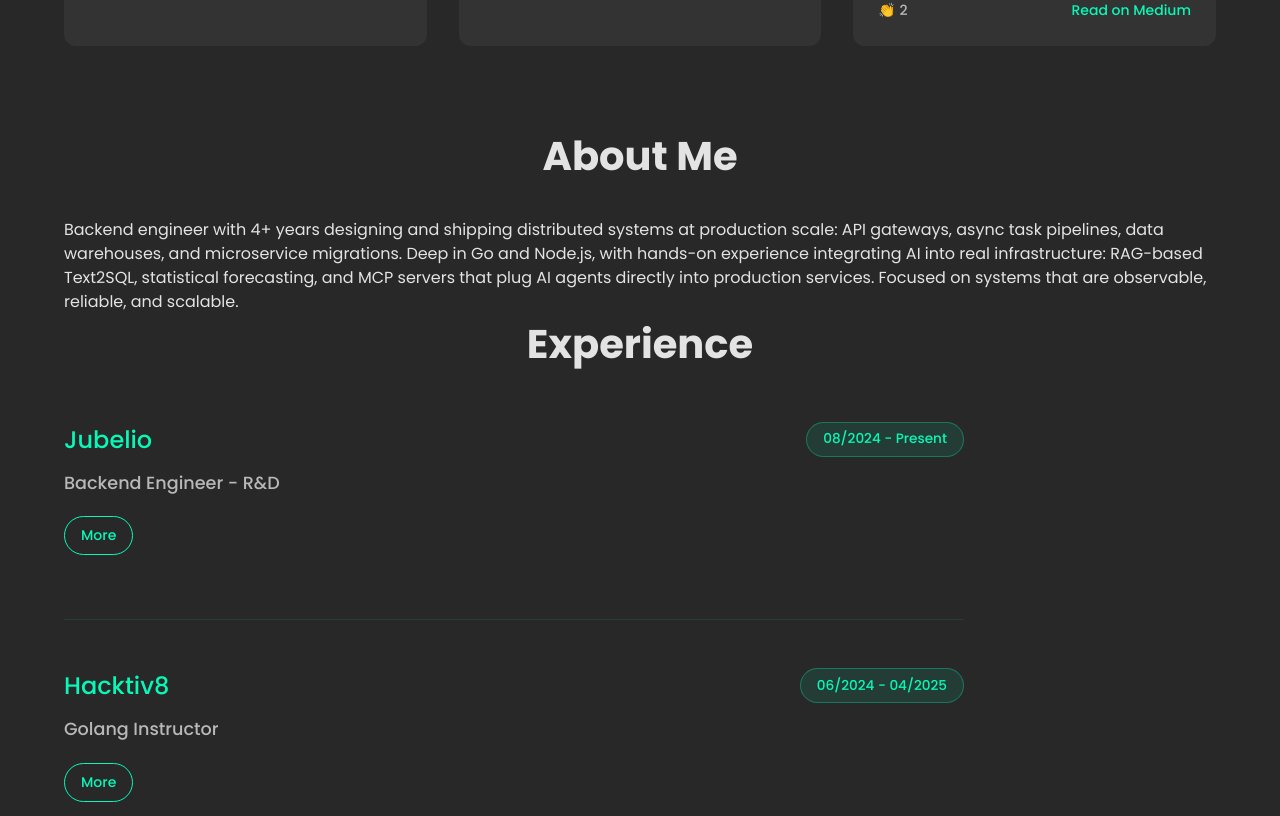
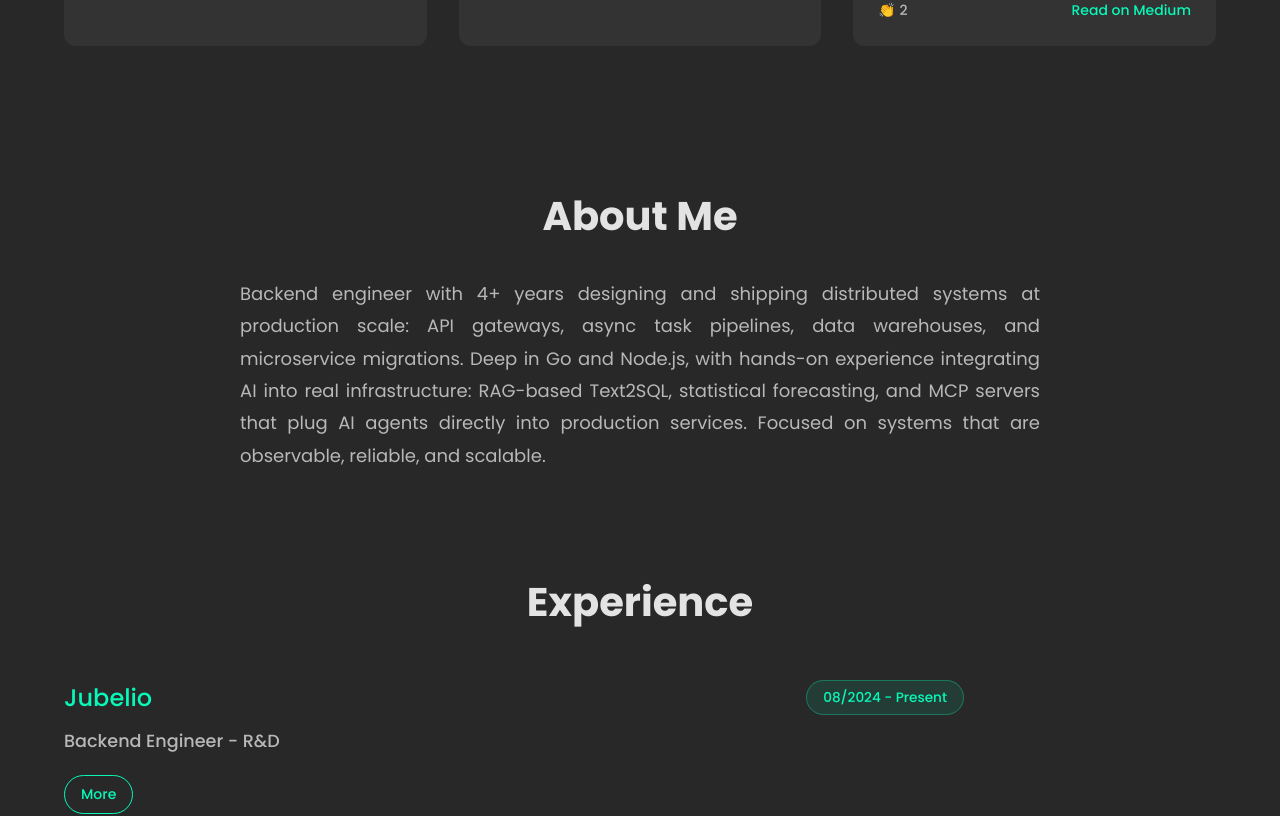
Before and after one commit to alramdein/portfolio-web, a React (Vite) app: page / in a window 1280 px wide. Shown: the part 2576-3392 px from the top of the page. Built offline with nearby package versions, Linux system fonts and the light colour scheme.

Commit message:
misc: about

```diff
--- a/src/App.css
+++ b/src/App.css
@@ -240,7 +240,41 @@
   margin-top: 3rem;
 }
 
+/* About Section */
+.about {
+  padding: 60px 0 40px 0;
+  width: 100%;
+}
+
+.about h2 {
+  font-size: 2.5rem;
+  font-weight: 700;
+  margin-bottom: 2rem;
+  text-align: center;
+}
+
+.about p {
+  max-width: 800px;
+  margin: 0 auto;
+  text-align: justify;
+  font-size: 1.125rem;
+  line-height: 1.8;
+  color: var(--text-muted);
+}
+
 /* Experience Section - Clean & Minimalist */
+.experience {
+  padding: 60px 0;
+  width: 100%;
+}
+
+.experience h2 {
+  font-size: 2.5rem;
+  font-weight: 700;
+  margin-bottom: 2rem;
+  text-align: center;
+}
+
 .timeline {
   margin-top: 3rem;
   max-width: 900px;
```
